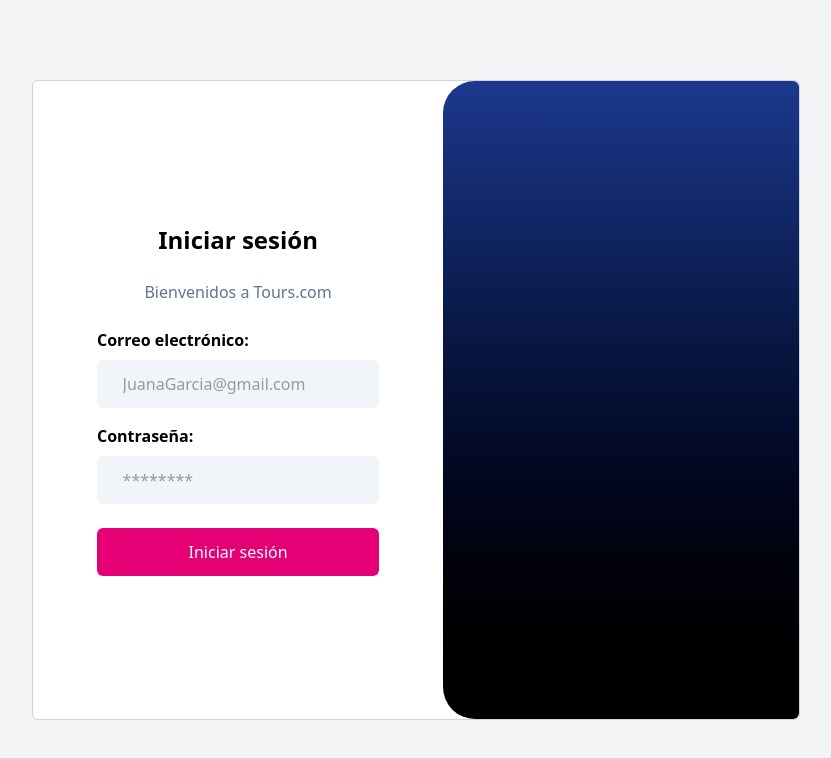
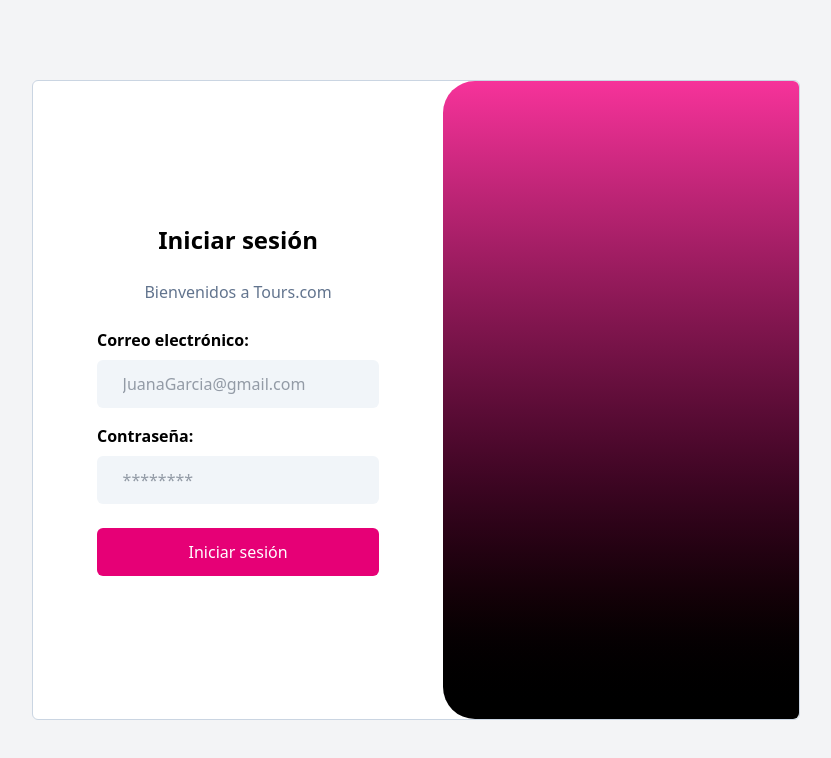
Before and after one commit to ElizabethCT26/proyecto_cancun, a React (Vite) app: page /login in a window 1280 px wide. Shown: the top 758 px of the page, without its empty margins (224-1055 px from the left). Built offline with nearby package versions, Linux system fonts and the light colour scheme.

Commit message:
Color del login

```diff
--- a/src/components/Login/Login.tsx
+++ b/src/components/Login/Login.tsx
@@ -81,7 +81,7 @@ function Login() {
         </div>
 
         {/* Lado derecho decorativo */}
-        <div className="bg-gradient-to-b from-blue-900 to-black rounded-l-4xl rounded-r-md w-[50vw] h-full"></div>
+        <div className="bg-gradient-to-b from-pink-500 to-black rounded-l-4xl rounded-r-md w-[50vw] h-full"></div>
       </div>
 
       {/* Toast notifications */}
```
